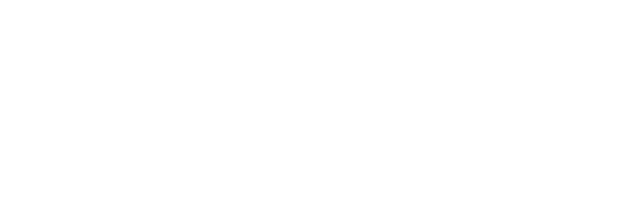
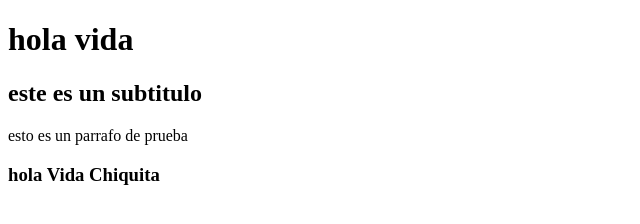
Before and after one commit to San2600/POO, a plain HTML site: page index.html in a window 1280 px wide. Shown: the whole page, without its empty margins (0-640 px from the left). Drawn offline with Linux system fonts and the light colour scheme.

Commit message:
Este es el primer comentario que hago en la rama1

```diff
--- a/index.html
+++ b/index.html
@@ -6,6 +6,10 @@
     <title>Document</title>
 </head>
 <body>
+    <h1>hola vida</h1>
+    <h2>este es un subtitulo</h2>
+    <p>esto es un parrafo de prueba</p>
+    <h3>hola Vida Chiquita</h3>
 
 </body>
 </html>
```
